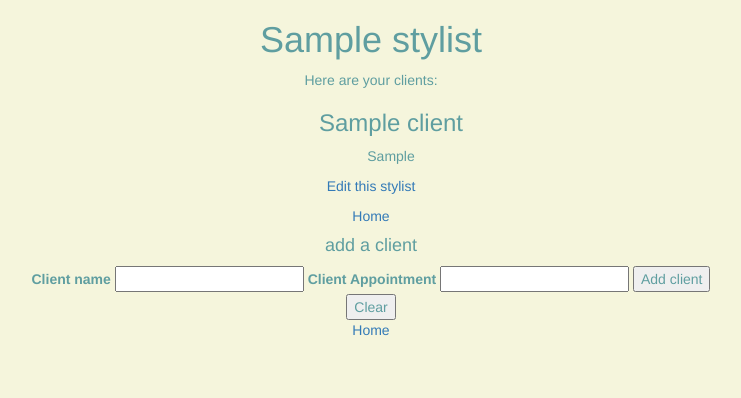
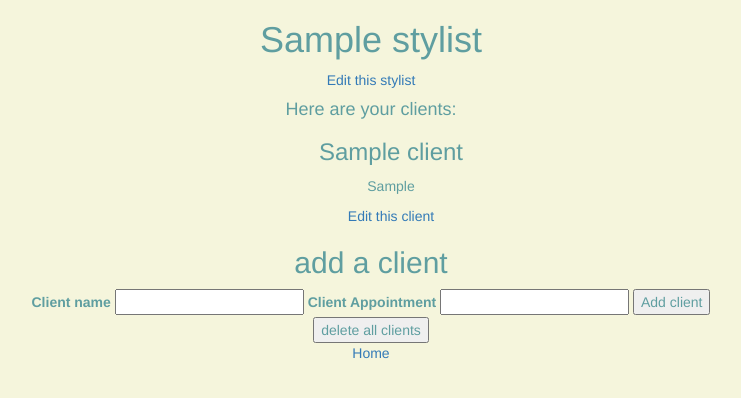
Before and after one commit to kerrbrittany9/salon, a PHP site: template views/clients.html.twig in a window 1280 px wide. Shown: the top 398 px of the page, without its empty margins (269-1010 px from the left). Run offline with PHP 8.4, Linux system fonts and the light colour scheme; the template is opened without the code that fills it: most values are stand-ins (such as "Sample title", 1, 10 or a date in 2020); some libraries are stand-ins or nearby versions.

Commit message:
add a change the client's appointment function to client edit page

```diff
--- a/views/clients.html.twig
+++ b/views/clients.html.twig
@@ -7,38 +7,33 @@
   </head>
   <body>
     <h1>{{ stylist.getName }}</h1>
+    <p><a href="/stylists/{{ stylist.getId }}/edit">Edit this stylist</a></p>
 
     {% if clients is not empty %}
-      <p>Here are your clients:</p>
+      <h4>Here are your clients:</h4>
       <ul>
         {% for client in clients %}
           <li><h3>{{ client.getClientName }}</h3></li>
           <p>{{ client.getAppointment }}</p>
+          <p><a href="/clients/{{ client.getId }}/edit">Edit this client</a></p>
         {% endfor %}
       </ul>
     {% endif %}
 
-    <p><a href="/stylists/{{ stylist.getId }}/edit">Edit this stylist</a></p>
-
-    <p><a href='/'>Home</a></p>
-
-    <h4>add a client</h4>
-
+    <h2>add a client</h2>
     <form action='/clients' method='post'>
       <input id="stylist_id" name="stylist_id" type="hidden" value="{{ stylist.getId() }}">
       <label for='client_name'>Client name</label>
       <input id='client_name' name='client_name' type='text'>
       <label for="appointment">Client Appointment</label>
       <input id="appointment" name="appointment" type="text">
-
       <button type='submit'>Add client</button>
     </form>
 
     <form action='/delete_clients' method='post'>
-       <button type='submit'>Clear</button>
+      <button type='submit'>delete all clients</button>
     </form>
 
     <p><a href='/'>Home</a></p>
-
   </body>
 </html>
```
Also changed, not shown: app/app.php (+7 -1 lines), views/client_edit.html.twig (+4 -4 lines). Lines whose indentation alone changed are shown as unchanged.
